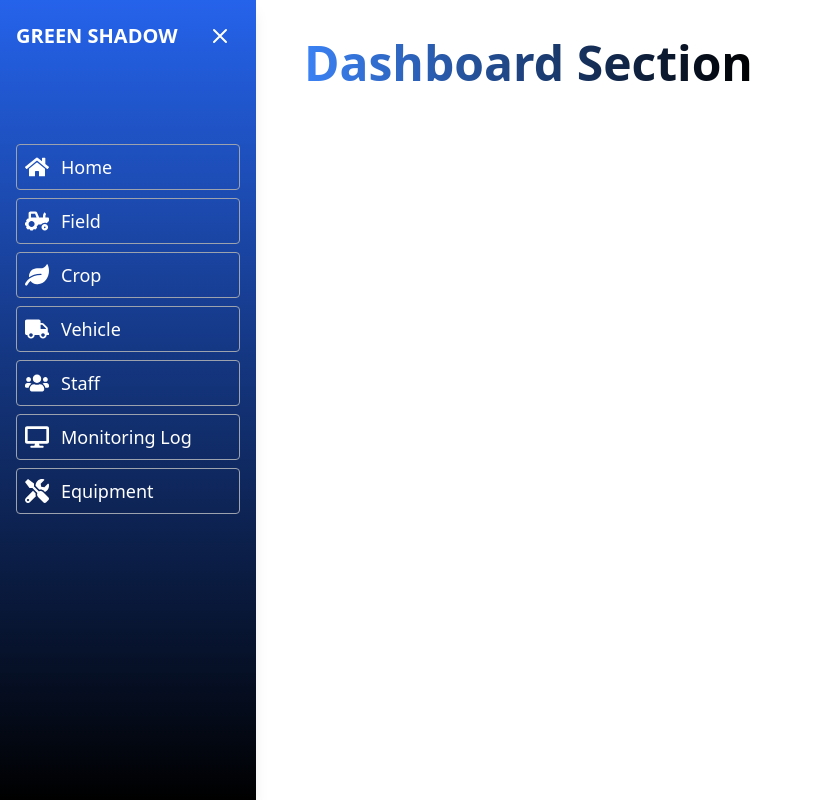
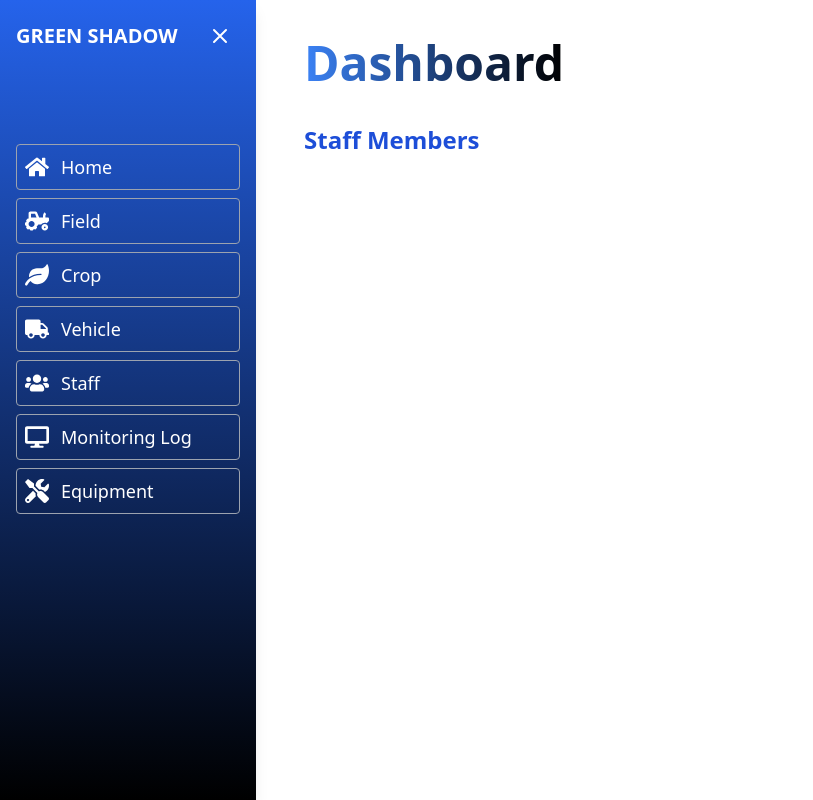
Before and after one commit to sandeeparavindi/React-Farm_Management, a React (Vite) app: page / in a window 1280 px wide. Shown: the whole page, without its empty margins (0-813 px from the left). Built offline with nearby package versions, Linux system fonts and the light colour scheme.

Commit message:
staff cards navigate dashboard

```diff
--- a/src/pages/DashboardPage.tsx
+++ b/src/pages/DashboardPage.tsx
@@ -1,10 +1,15 @@
 import {HeaderComponent} from "../components/sidebar/HeaderComponent.tsx";
+import {StaffCardComponent} from "../components/staff/StaffCardComponent.tsx";
 
 export const DashboardPage = () => {
 
     return (
         <>
-            <HeaderComponent section="Dashboard Section" />
+            <HeaderComponent section="Dashboard"/>
+            <div>
+                <h1 className="text-2xl font-bold text-blue-700">Staff Members</h1>
+                <StaffCardComponent/>
+            </div>
         </>
     );
 };
```
